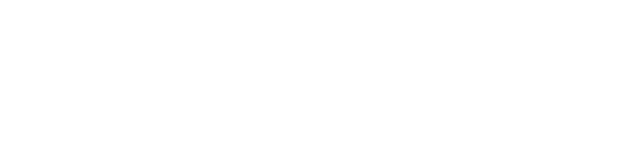
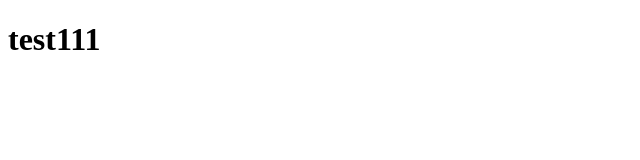
Before and after one commit to twinki111/Cyberpunk, a plain HTML site: page index.html in a window 1280 px wide. Shown: the whole page, without its empty margins (0-640 px from the left). Drawn offline with Linux system fonts and the light colour scheme.

Commit message:
add h1 to index html

```diff
--- a/index.html
+++ b/index.html
@@ -7,6 +7,6 @@
     <title>Document</title>
 </head>
 <body>
-
+    <h1>test111</h1>
 </body>
 </html>
```
